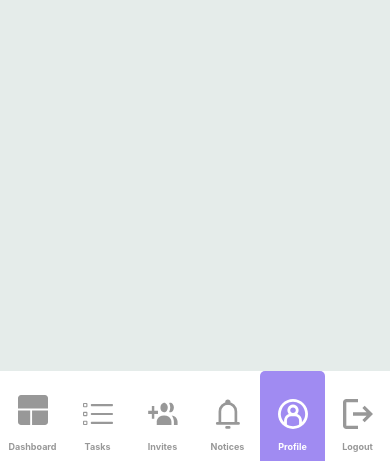
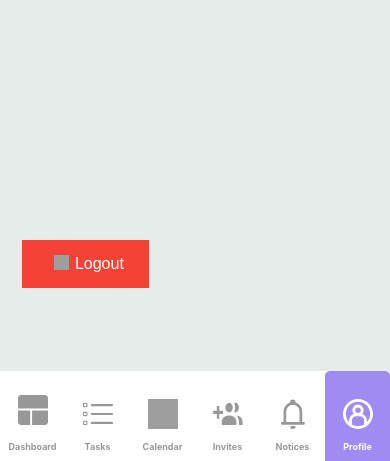
Before and after one commit to toruwalt/dotask, a Flask app: page /profile in a window 390 px wide. Shown: the part 383-844 px from the top of the page. Run offline with Flask 3, Linux system fonts and the light colour scheme; the visitor is signed in with stand-in values (Sample User, id 1); data that the repository does not hold is empty; some web fonts are replaced; grey boxes are pictures that could not be loaded.

Commit message:
Added a Calendar functionality

```diff
--- a/dotask/__init__.py
+++ b/dotask/__init__.py
@@ -18,9 +18,6 @@ app.config['SECRET_KEY'] = "1234567890"
 app.config['SQLALCHEMY_DATABASE_URI'] = 'sqlite:///' + os.path.join(basedir, 'dotask.db')
 
 
-
-
-
 db = SQLAlchemy(app)
 bcrypt = Bcrypt(app)
 migrate = Migrate(app, db)
--- a/dotask/routes.py
+++ b/dotask/routes.py
@@ -1,4 +1,6 @@
-from datetime import date
+import calendar, traceback
+from datetime import date, datetime, timedelta
+from dotask.calendar import CustomHTMLCalendar
 from flask import render_template,  redirect, request, url_for, flash
 from dotask import app, db
 from . import bcrypt
@@ -137,6 +139,7 @@ def hello_register():
             user.notes.append(notification)
 
             db.session.commit()
+            flash("Account Successfully created")
             return redirect(url_for('hello_login'))
         else:
             flash(form.errors, category='error')
@@ -377,7 +380,7 @@ def hello_invite_user_to_task(task_id, user_id):
         user = db.session.query(User).get(user_id)
         task = db.session.query(Task).get(task_id)
 
-        notification = Notification(notification="You have been invited to a task", task_title=task.title)
+        notification = Notification(notification=f"You have been invited to a task by {current_user.last_name} {current_user.first_name}", task_title=task.title)
         user.notes.append(notification)
 
         task.users.append(user)
@@ -726,6 +729,60 @@ def hello_onboarding_notice():
         flash("Error fetching notifications or tasks: {}".format(e))
         return render_template("onboarding.html")
 
+@app.route("/calendar/", methods=['GET','POST'])
+def hello_calendar():
+    notices = current_user.notes
+
+    # Get the current year and month, or use provided values
+    try:
+      year = request.args.get('year', datetime.now().year, type=int)
+      month = request.args.get('month', datetime.now().month, type=int)
+      day = request.args.get('day', datetime.now().day, type=int)
+      day_str = f'{day:02}'
+      month_str = f'{month:02}'
+      selected_date = '{}-{}-{}'.format(year,month_str,day_str)
+
+
+      # Create a calendar object
+      cal = CustomHTMLCalendar(today=datetime.now())
+
+      # Generate the HTML calendar for the given month and year
+      html_calendar = cal.formatmonth(year, month, day)
+
+      # Calculate previous and next month/year
+      prev_month = month - 1 if month > 1 else 12
+      prev_year = year if month > 1 else year - 1
+      next_month = month + 1 if month < 12 else 1
+      next_year = year if month < 12 else year + 1
+
+      # Get today's date
+      today = datetime.now()
+
+      # Generate the days of the month
+      days_in_month = cal.monthdays2calendar(year, month)
+
+      #Getting names of months
+      mm = month -1
+      months_to_display =['January', 'February', 'March', 'April', 'May', 'June', 'July', 'August','September', 'October', 'November', 'December']
+      month_to_display = months_to_display[mm]
+
+      try:
+        tasks = current_user.tasks
+        daily_tasks = []
+        for task in tasks:
+            if str(task.due_date) == selected_date:
+                daily_tasks.append(task)
+        return render_template('calendar.html', notices=notices,day=day, month=month, year=year, html_calendar=html_calendar, prev_month=prev_month, prev_year=prev_year, next_month=next_month, next_year=next_year, today=today, days_in_month=days_in_month, selected_date=selected_date, daily_tasks=daily_tasks, tasks=tasks, month_to_display=month_to_display)
+      except:
+          pass
+
+      # Render the template string
+      return render_template('calendar.html', notices=notices, month=month, year=year, html_calendar=html_calendar, prev_month=prev_month, prev_year=prev_year, next_month=next_month, next_year=next_year, today=today, days_in_month=days_in_month)
+
+    except Exception as e:
+      error_details = traceback.format_exc()
+      flash("Error fetching notifications or tasks: {}{}".format(e, error_details))
+      return render_template("dashboard.html", notices=notices)
 
 @app.route("/logout")
 def hello_logout():
--- a/dotask/static/css/profile.css
+++ b/dotask/static/css/profile.css
@@ -33,6 +33,30 @@
 
     .click{
         cursor: pointer;
+    }
+
+    .logout-button {
+      background-color: #f44336; /* Red */
+      color: white;
+      border: none;
+      position: fixed;
+      bottom: 10vh;
+      padding: 15px 32px;
+      text-align: center;
+      text-decoration: none;
+      display: flex;
+      font-size: 16px;
+      margin: 4px 2px;
+      cursor: pointer;
+    }
+
+    .logout-button:hover {
+      background-color: #f0554a;
+    }
+
+    .imgss{
+      height: 15px;
+      width: 15px;
     }
 }
 
@@ -76,4 +100,31 @@
         color: black;
         font-size: 12px;
     }
+
+    .logout-button {
+      background-color: #f44336; /* Red */
+      color: white;
+      border: none;
+      position: fixed;
+      bottom: 20vh;
+      left: 5%;
+      padding: 15px 32px;
+      text-align: center;
+      text-decoration: none;
+      justify-content: space-between;
+      display: flex;
+      font-size: 16px;
+      margin: 4px 2px;
+      cursor: pointer;
+    }
+
+    .logout-button:hover {
+      background-color: #f0554a;
+    }
+
+    .imgss{
+      height: 15px;
+      width: 15px;
+      margin-right: 10%;
+    }
 }
--- a/dotask/templates/invites_to_task.html
+++ b/dotask/templates/invites_to_task.html
@@ -50,7 +50,7 @@
 
     {% block searched_user %}
         {% if searched_user %}
-        <h2>User</h2>
+        <h2 style="margin-left: 5%; margin-top: 5%;">User</h2>
             <a href="{{ url_for('hello_invite_user_to_task', user_id=searched_user['id'], task_id=task['id']) }}">
             <div class="message-box">
                 <div class="message">
--- a/dotask/templates/layout.html
+++ b/dotask/templates/layout.html
@@ -44,6 +44,16 @@
             {% endblock task_image_colour %}
         </div>
         <div>
+          {% block calendar_image_colour %}
+            <a class="a6" href="{{ url_for('hello_calendar') }}">
+            <div id="logos">
+                <img class="imgs" src="../static/svg/calendar.svg">
+                <h4 class="sidebar-text">Calendar</h4>
+            </div>
+            </a>
+            {% endblock calendar_image_colour %}
+        </div>
+        <div>
             {% block invites_image_colour %}
             <a class="a5" href="{{ url_for('hello_invites') }}">
             <div id="logos">
@@ -86,14 +96,6 @@
             </a>
             {% endblock profile_image_colour %}
         </div>
-        <div>
-            <a href="{{ url_for('hello_logout') }}">
-            <div id="logos">
-                <img class="imgs" src="../static/svg/logout.svg">
-                <h4 class="sidebar-text">Logout</h4>
-            </div>
-            </a>
-        </div>
     </div>
     <div id="content">
         {% block nav_title %}
--- a/dotask/templates/profile.html
+++ b/dotask/templates/profile.html
@@ -96,4 +96,11 @@
         </div>
     </div>
     {% endif %}
+
+    <form action="{{ url_for('hello_logout') }}">
+      <button type="submit" class="logout-button">
+        <img class="imgss" src="../static/svg/logout_active.svg">
+        Logout
+      </button>
+    </form>
 {% endblock tasks %}
```
Also changed, not shown: dotask/static/css/tasks.css (+34 -16 lines), dotask/templates/each_task.html (+12 -13 lines), dotask/templates/login.html (+5 -5 lines).
